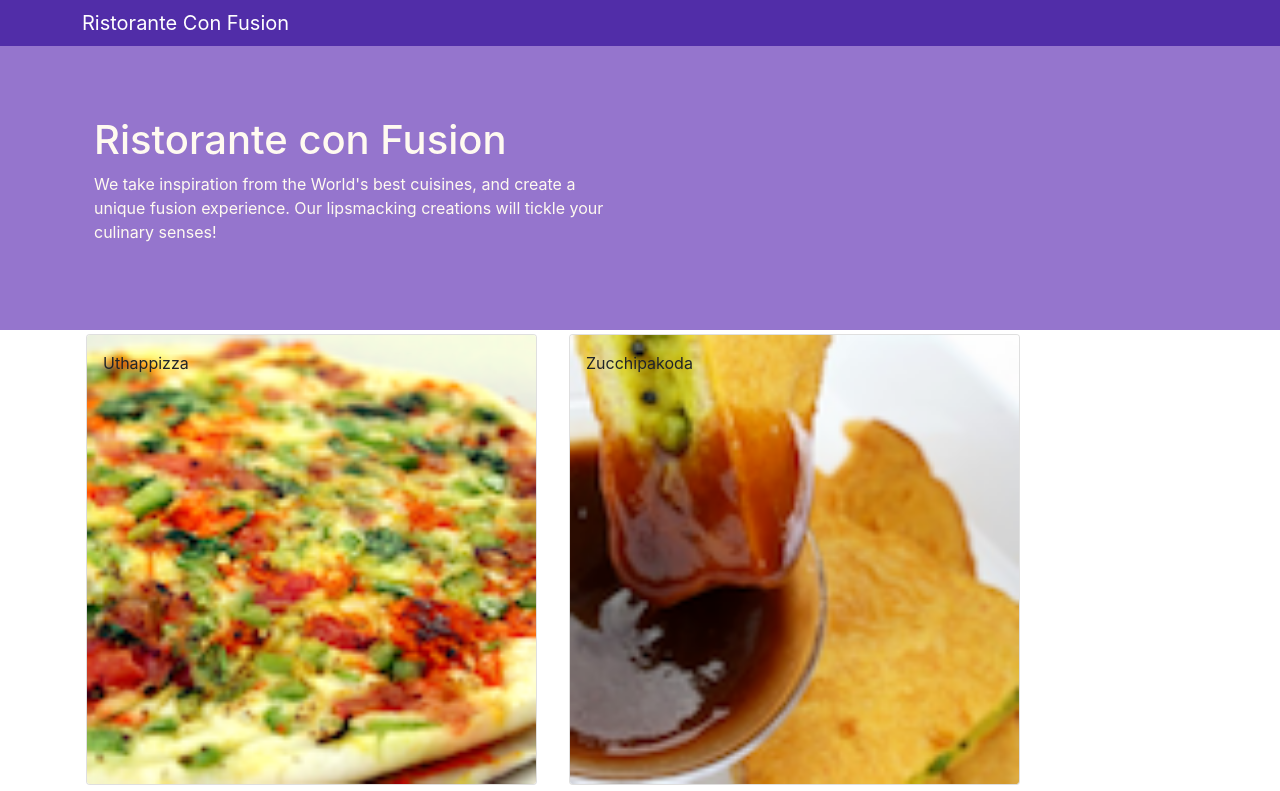
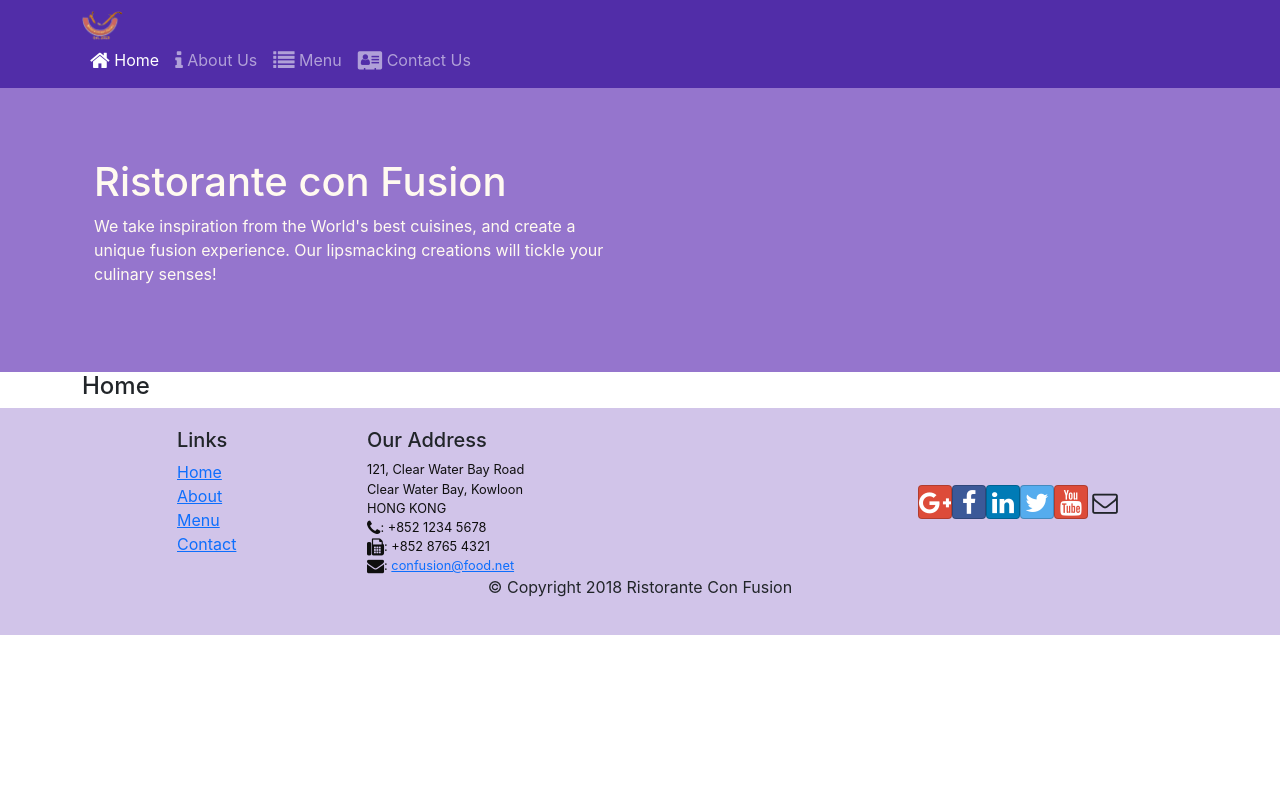
Before and after one commit to hcmminer/ReactFunixCloud, a React (Create React App) app: page /home in a window 1280 px wide. Shown: the top 791 px of the page. Built offline with nearby package versions, Linux system fonts and the light colour scheme.

Commit message:
React Router

```diff
--- a/package.json
+++ b/package.json
@@ -12,6 +12,7 @@
     "react": "^18.2.0",
     "react-dom": "^18.2.0",
     "react-popper": "^2.3.0",
+    "react-router-dom": "^6.3.0",
     "react-scripts": "5.0.1",
     "reactstrap": "^9.1.1",
     "web-vitals": "^2.1.4"
--- a/src/App.js
+++ b/src/App.js
@@ -1,13 +1,16 @@
 import "./App.css";
 import React, { Component } from "react";
 import Main from "./components/MainComponent";
+import { BrowserRouter } from "react-router-dom";
 
 class App extends Component {
   render() {
     return (
-      <div className="App">
-        <Main />
-      </div>
+      <BrowserRouter>
+        <div className="App">
+          <Main />
+        </div>
+      </BrowserRouter>
     );
   }
 }
--- a/src/components/FooterComponent.js
+++ b/src/components/FooterComponent.js
@@ -1,4 +1,5 @@
 import React from "react";
+import { Link } from "react-router-dom";
 
 function Footer(props) {
   return (
@@ -9,16 +10,16 @@
             <h5>Links</h5>
             <ul className="list-unstyled">
               <li>
-                <a href="#">Home</a>
+                <Link to="/home">Home</Link>
               </li>
               <li>
-                <a href="#">About</a>
+                <Link to="/aboutus">About</Link>
               </li>
               <li>
-                <a href="#">Menu</a>
+                <Link to="/menu">Menu</Link>
               </li>
               <li>
-                <a href="contactus.html">Contact</a>
+                <Link to="/contactus">Contact</Link>
               </li>
             </ul>
           </div>
--- a/src/components/HeaderComponent.js
+++ b/src/components/HeaderComponent.js
@@ -1,26 +1,86 @@
-import React, { Component } from 'react';
-import { Navbar, NavbarBrand } from 'reactstrap';
+import {
+  Nav,
+  Navbar,
+  NavbarBrand,
+  NavbarToggler,
+  Collapse,
+  NavItem,
+} from "reactstrap";
+import { Component } from "react";
+import { NavLink } from "react-router-dom";
 
 class Header extends Component {
+  constructor(props) {
+    super(props);
+
+    this.toggleNav = this.toggleNav.bind(this);
+    this.state = {
+      isNavOpen: false,
+    };
+  }
+
+  toggleNav() {
+    this.setState({
+      isNavOpen: !this.state.isNavOpen,
+    });
+  }
+
   render() {
-    return(
-    <React.Fragment>
-      <Navbar dark>
+    return (
+      <div>
+        <Navbar dark expand="md">
           <div className="container">
-            <NavbarBrand href="/">Ristorante Con Fusion</NavbarBrand>
+            <NavbarToggler onClick={this.toggleNav} />
+            <NavbarBrand className="mr-auto" href="/">
+              <img
+                src="assets/images/logo.png"
+                height="30"
+                width="41"
+                alt="Ristorante Con Fusion"
+              />
+            </NavbarBrand>
+            <Collapse isOpen={this.state.isNavOpen} navbar>
+              <Nav navbar>
+                <NavItem>
+                  <NavLink className="nav-link" to="/home">
+                    <span className="fa fa-home fa-lg"></span> Home
+                  </NavLink>
+                </NavItem>
+                <NavItem>
+                  <NavLink className="nav-link" to="/aboutus">
+                    <span className="fa fa-info fa-lg"></span> About Us
+                  </NavLink>
+                </NavItem>
+                <NavItem>
+                  <NavLink className="nav-link" to="/menu">
+                    <span className="fa fa-list fa-lg"></span> Menu
+                  </NavLink>
+                </NavItem>
+                <NavItem>
+                  <NavLink className="nav-link" to="/contactus">
+                    <span className="fa fa-address-card fa-lg"></span> Contact
+                    Us
+                  </NavLink>
+                </NavItem>
+              </Nav>
+            </Collapse>
           </div>
         </Navbar>
-      <div className='jumbotron'>
+        <div className="jumbotron">
           <div className="container">
             <div className="row row-header">
               <div className="col-12 col-sm-6">
                 <h1>Ristorante con Fusion</h1>
-                       <p>We take inspiration from the World's best cuisines, and create a unique fusion experience. Our lipsmacking creations will tickle your culinary senses!</p>
+                <p>
+                  We take inspiration from the World's best cuisines, and create
+                  a unique fusion experience. Our lipsmacking creations will
+                  tickle your culinary senses!
+                </p>
               </div>
             </div>
           </div>
         </div>
-    </React.Fragment>
+      </div>
     );
   }
 }
--- /dev/null
+++ b/src/components/HomeComponent.js
@@ -0,0 +1,11 @@
+import React from "react";
+
+function Home(props) {
+  return (
+    <div className="container">
+      <h4>Home</h4>
+    </div>
+  );
+}
+
+export default Home;
--- a/src/components/MainComponent.js
+++ b/src/components/MainComponent.js
@@ -2,10 +2,10 @@
 import Menu from "./MenuComponent";
 import DishDetail from "./DishdetailComponent";
 import { DISHES } from "../shared/dishes";
-import { Navbar, NavbarBrand } from "reactstrap";
-
+import Home from "./HomeComponent";
 import Header from "./HeaderComponent";
 import Footer from "./FooterComponent";
+import { Navigate, Route, Routes } from "react-router-dom";
 
 class Main extends Component {
   constructor(props) {
@@ -24,10 +24,23 @@
     return (
       <div>
         <Header />
-        <Menu
-          dishes={this.state.dishes}
-          onClick={(dishId) => this.onDishSelect(dishId)}
-        />
+        <Routes>
+          <Route path="/home" element={<Home />} />
+          <Route
+            exact
+            path="/menu"
+            element={
+              <Menu
+                dishes={this.state.dishes}
+                onClick={(dishId) => this.onDishSelect(dishId)}
+              />
+            }
+          ></Route>
+          <Route
+            path="/"
+            element={<Navigate to="/home" replace={true} />}
+          ></Route>
+        </Routes>
         <DishDetail
           dish={
             this.state.dishes.filter(
--- a/src/components/MenuComponent.js
+++ b/src/components/MenuComponent.js
@@ -3,7 +3,7 @@
 
 const RenderMenuItem = ({ dish, onClick }) => {
   return (
-    <Card onClick={() => onClick(dish.id)}>
+    <Card>
       <CardImg width="100%" src={dish.image} alt={dish.name} />
       <CardImgOverlay>
         <CardTitle>{dish.name}</CardTitle>
```
Also changed, not shown: 1 other file (tests, documents, lock files or other folders). Lines whose indentation alone changed are shown as unchanged.
